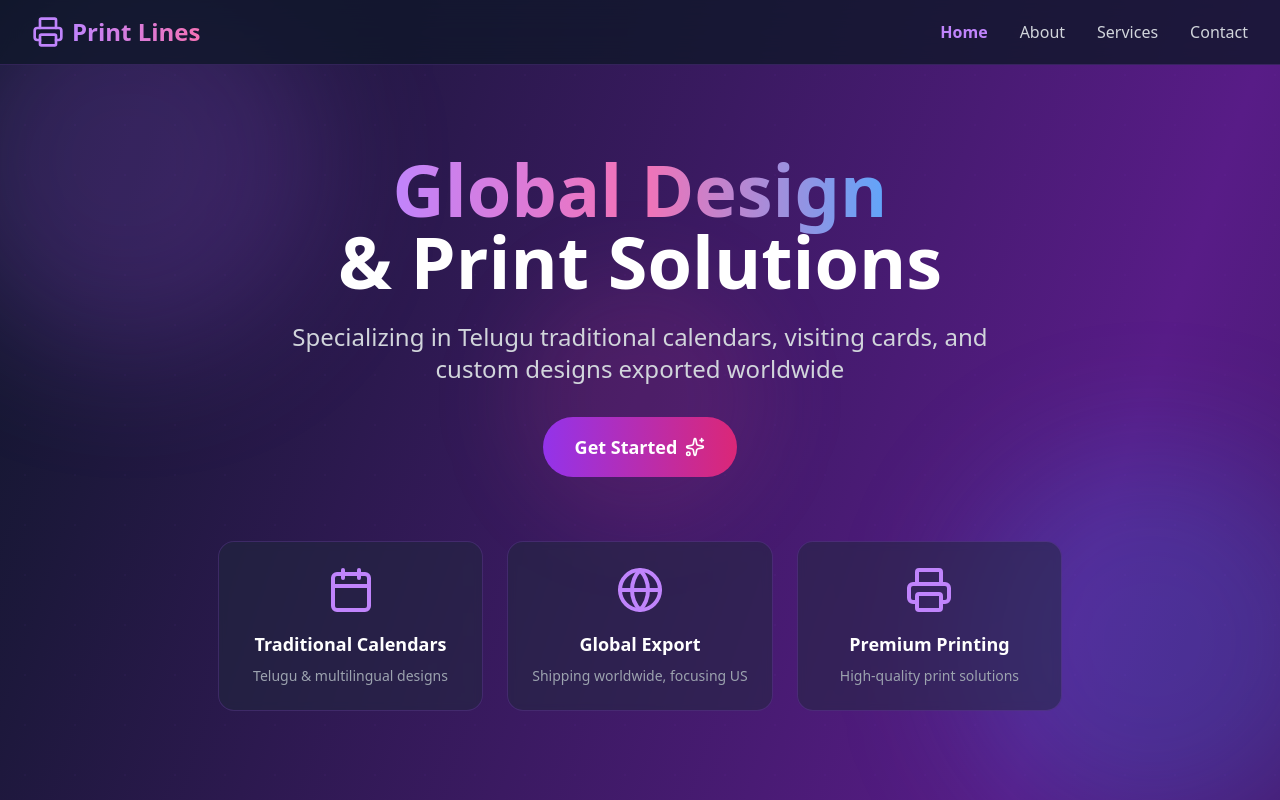
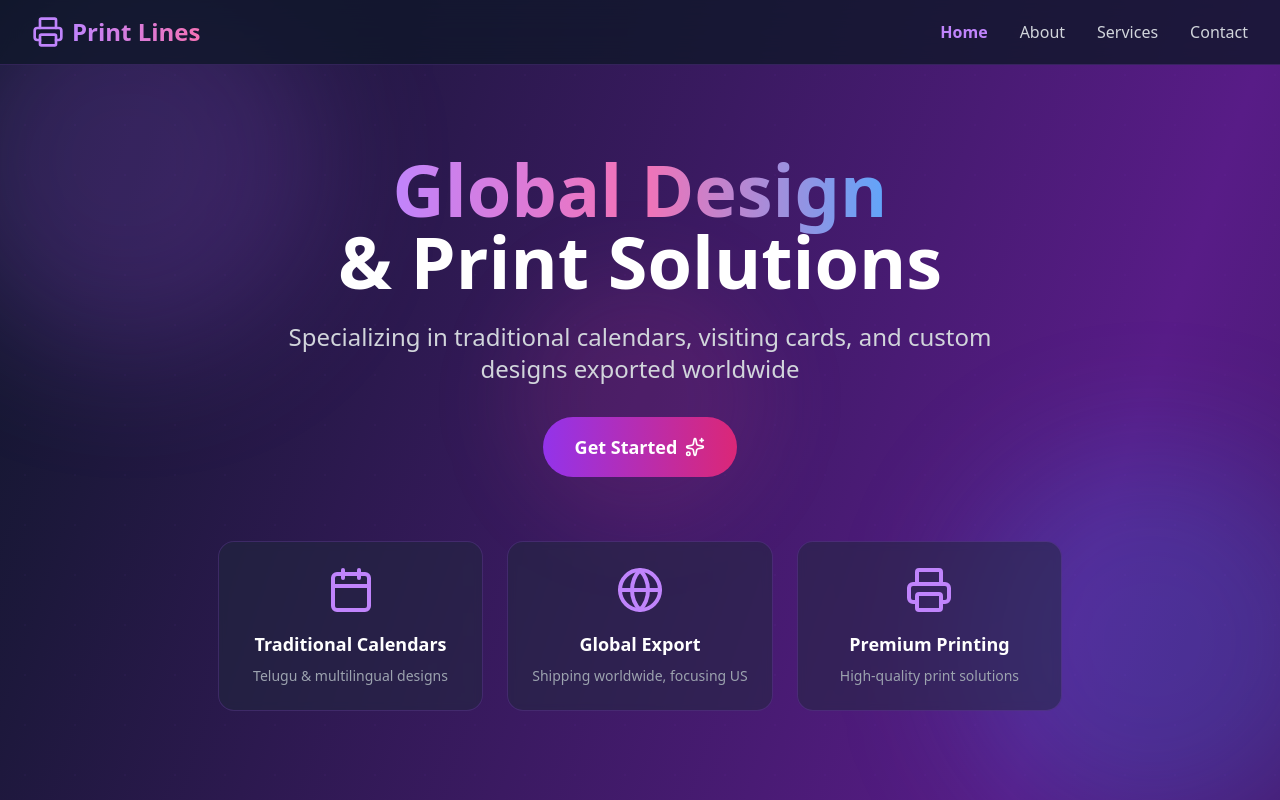
Before and after one commit to chanakya6/printlines_base, a React (Create React App) app: page / in a window 1280 px wide. Shown: the top 800 px of the page. Built offline with nearby package versions, Linux system fonts and the light colour scheme.

Commit message:
removed telugu

```diff
--- a/src/App.js
+++ b/src/App.js
@@ -328,8 +328,8 @@ export default function App() {
               <span className="text-white">& Print Solutions</span>
             </h1>
             <p className="text-xl sm:text-2xl text-gray-300 mb-8 max-w-3xl mx-auto">
-              Specializing in Telugu traditional calendars, visiting cards, and
-              custom designs exported worldwide
+              Specializing in traditional calendars, visiting cards, and custom
+              designs exported worldwide
             </p>
             <button
               onClick={() => scrollToSection("contact")}
```
